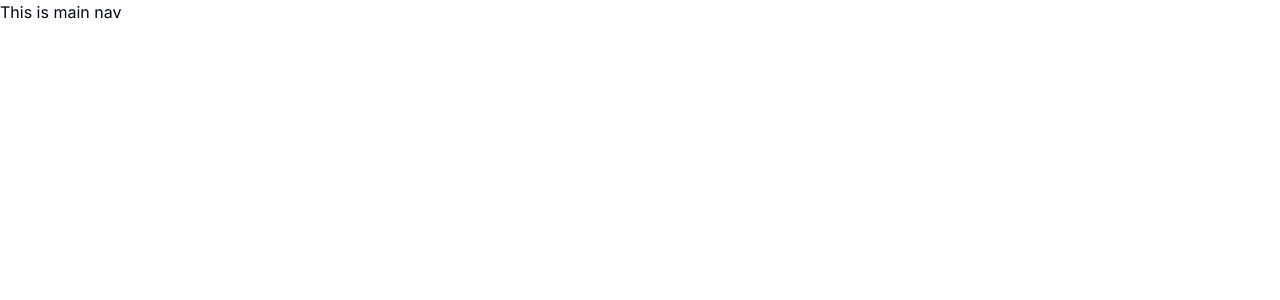
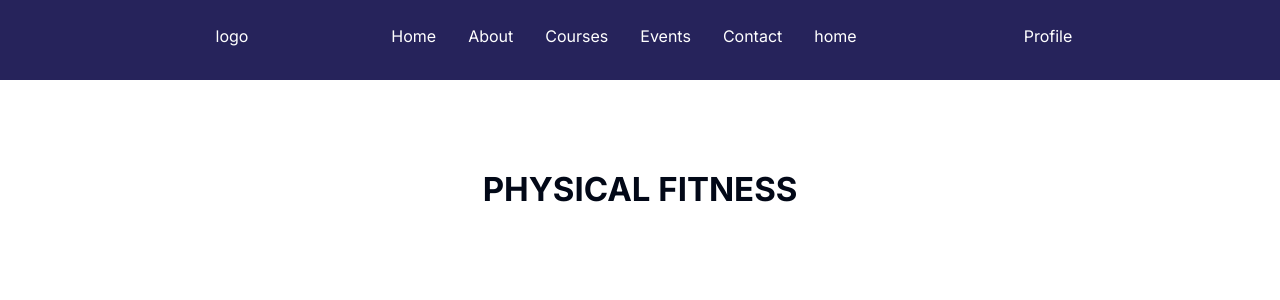
Before and after one commit to faraazhossainimran/physical-fitness, a Next.js app: page / in a window 1280 px wide. Shown: the top 300 px of the page. Built offline with nearby package versions, Linux system fonts and the light colour scheme.

Commit message:
menu in the component folder and heading in the page added in the shared folder

```diff
--- a/app/page.tsx
+++ b/app/page.tsx
@@ -1,10 +1,13 @@
 
-import MainNav from "@/components/main-nav"
-import { Button } from "@/components/ui/button"
+
+import MainNav from "@/components/main-nav/main-nav";
+import Heading from "@/components/shared/heading/heading";
+
 export default function Home() {
   return (
     <div>
       <MainNav></MainNav>
+      <Heading title={"Physical Fitness"}></Heading>
     </div>
   );
 }
--- a/components/main-nav.tsx
+++ /dev/null
@@ -1,11 +0,0 @@
-import React from 'react'
-
-const MainNav = () => {
-    return (
-        <div>
-            This is main nav
-        </div>
-    )
-}
-
-export default MainNav
--- /dev/null
+++ b/components/main-nav/main-nav.tsx
@@ -0,0 +1,53 @@
+import navItems from "@/types/nav/nav";
+import Link from "next/link";
+import React from "react";
+
+const MainNav = () => {
+  const menuItems: navItems = [
+    {
+      item: "Home",
+      url: "/",
+    },
+    {
+      item: "About",
+      url: "/about",
+    },
+    {
+      item: "Courses",
+      url: "/shop",
+    },
+    {
+      item: "Events",
+      url: "/events",
+    },
+    {
+      item: "Contact",
+      url: "/contact",
+    },
+    {
+      item: "home",
+      url: "/",
+    },
+  ];
+  return (
+    <div className="h-[80px] w-[100%] bg-blue">
+      <div className="container h-full mx-auto">
+        <div className="grid grid-cols-1 gap-2 md:grid-cols-3 place-items-center text-white py-6">
+          <div className="place-self-cente">logo</div>
+          <div className="text-center">
+            <ul className="flex">
+              {menuItems.map((menuItem, index) => (
+                <li key={index} className="mr-8">
+                  <Link href={menuItem.url}>{menuItem.item}</Link>
+                </li>
+              ))}
+            </ul>
+          </div>
+          <div className="text-right">Profile</div>
+        </div>
+      </div>
+    </div>
+  );
+};
+
+export default MainNav;
--- /dev/null
+++ b/components/shared/heading/heading.tsx
@@ -0,0 +1,11 @@
+import React from 'react'
+
+const Heading: React.FC<HeadingProps> = ({title}) => {
+    return (
+        <div className='uppercase pt-[85px] text-center text-[33px] font-bold'>
+            {title}
+        </div>
+    )
+}
+
+export default Heading
--- a/tailwind.config.ts
+++ b/tailwind.config.ts
@@ -14,11 +14,26 @@ const config = {
       center: true,
       padding: "2rem",
       screens: {
-        "2xl": "1400px",
+        'tiny': {'min': '480', 'max': '639px'},
+        // => @media (min-width: 480px and max-width: 639px) { ... }
+        'sm': {'min': '640px', 'max': '767px'},
+        // => @media (min-width: 640px and max-width: 767px) { ... }
+        'md': {'min': '768px', 'max': '1023px'},
+        // => @media (min-width: 768px and max-width: 1023px) { ... }
+        'lg': {'min': '1024px', 'max': '1279px'},
+        // => @media (min-width: 1024px and max-width: 1279px) { ... }
+        'xl': {'min': '1280px', 'max': '1535px'},
+        // => @media (min-width: 1280px and max-width: 1535px) { ... }
+        '2xl': {'min': '1536px', 'max': '1919px' },
+        // => @media (min-width: 1536px and max-width: 1919px) { ... }
+        '3xl': {'min': '1920px'},
+        // => @media (min-width: 1920px) { ... }
       },
+
     },
     extend: {
       colors: {
+        blue: "#26235b",
         border: "hsl(var(--border))",
         input: "hsl(var(--input))",
         ring: "hsl(var(--ring))",
--- /dev/null
+++ b/types/heading-props/heading-props.ts
@@ -0,0 +1,3 @@
+type HeadingProps = {
+    title: string;
+}
--- /dev/null
+++ b/types/nav/nav.ts
@@ -0,0 +1,5 @@
+type navItems = {
+    item: string;
+    url: string;
+}[]
+export default navItems
```
